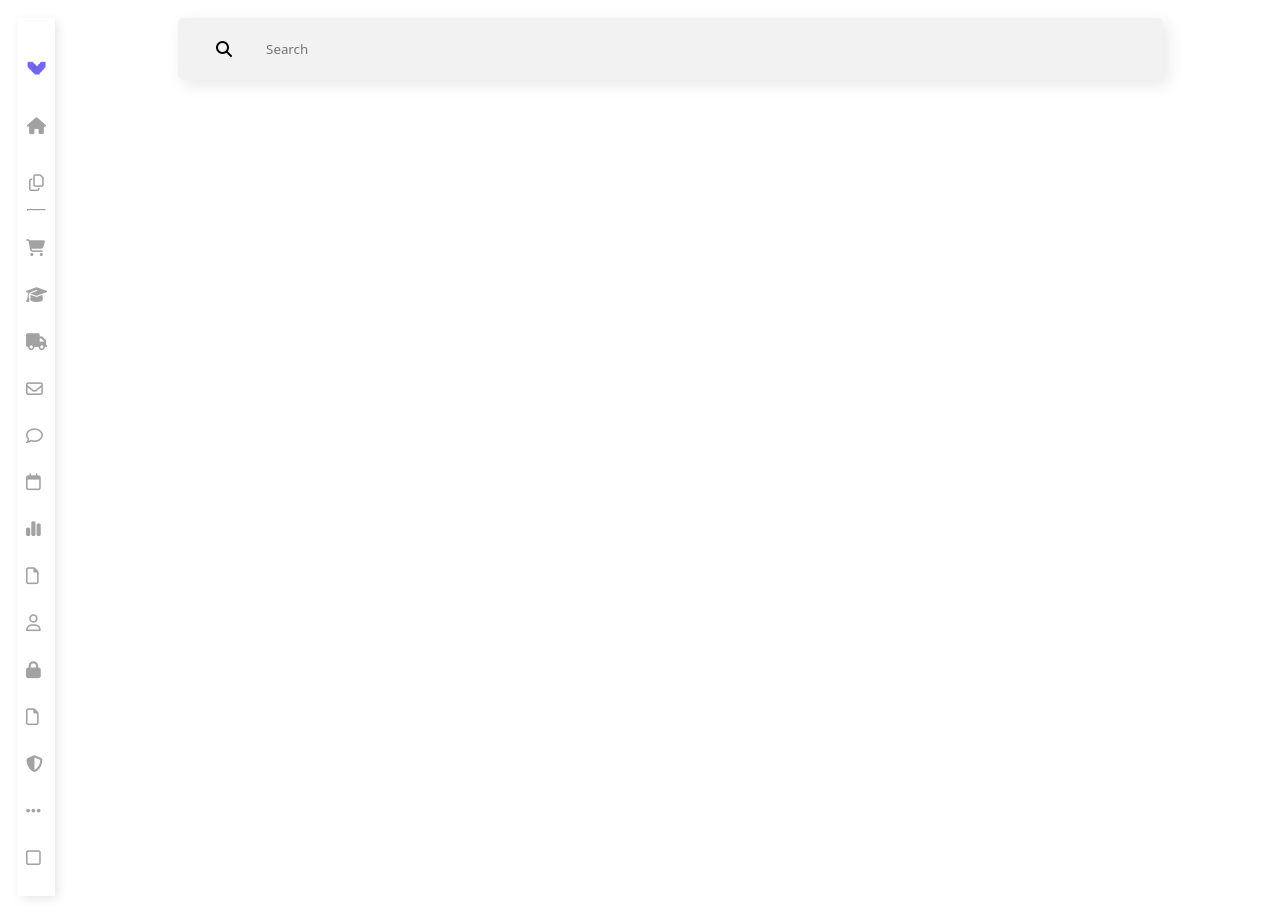
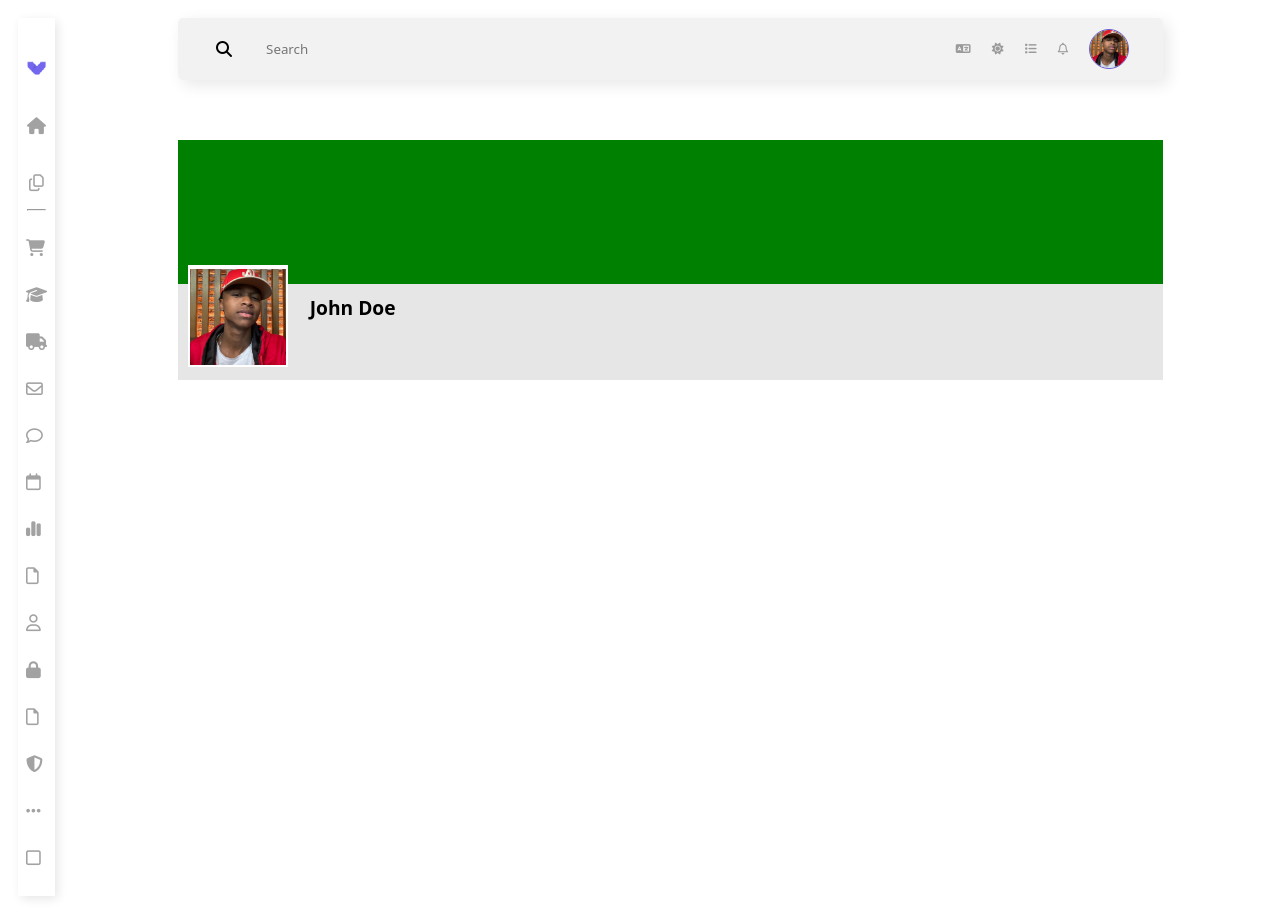
Before and after one commit to Harolin-23/Proyects-Vue, a Vue app in the folder webRiwi/: page / in a window 1280 px wide. Built offline with nearby package versions, Linux system fonts and the light colour scheme.

Commit message:
"Updated vite.js build hook and refactored App.vue with changes to script and template sections"

```diff
--- a/webRiwi/src/App.vue
+++ b/webRiwi/src/App.vue
@@ -1,12 +1,3 @@
-
-
-<script setup lang="ts">
-    import "./global/gen.scss";
-    import Menu from './components/nav-bar/Menu.vue'
-    import Header from './components/header/Header.vue'
-    let count = 0;
-</script>
-
 
 <template>
     <div class="container-web">
@@ -15,11 +6,25 @@
         </div>
         <div class="rigth-sect">
             <Header />
-
+            <ProfileCard
+                nombre="John Doe"
+                imagen="../src/assets/me.jpg"
+            />
         </div>
 
     </div>
 </template>
+
+<script setup lang="ts">
+    import "./global/gen.scss";
+    import Menu from './components/nav-bar/Menu.vue'
+    import Header from './components/header/Header.vue'
+    import ProfileCard from './components/banner-Sesion/Account.vue'
+    let count = 0;
+    components: {
+    ProfileCard
+  }
+</script>
 <style >
 
 </style>
--- /dev/null
+++ b/webRiwi/src/components/banner-Sesion/Account.vue
@@ -0,0 +1,97 @@
+<template>
+  <div class="banner">
+    <div class="banner-fot">
+
+    </div>
+    <div class="profile-card">
+      <div class="profile-image">
+          <img :src="imagen" alt="Profile Image" class="profile-image" />
+      </div>
+     <div class="name-links">
+        <h2>{{ nombre }}</h2>
+     </div>
+
+  </div>
+</div>
+
+</template>
+
+<script lang="ts">
+import { defineComponent, PropType } from 'vue';
+
+export default defineComponent({
+  name: 'ProfileCard',
+  props: {
+    nombre: {
+      type: String as PropType<string>,
+      required: true
+    },
+    imagen: {
+      type: String as PropType<string>,
+      required: true
+    }
+  }
+});
+</script>
+
+<style scoped>
+
+.banner{
+  display: flex;
+  width: 100%;
+  height: 30vh;
+  flex-direction: column;
+  background-color: #e6e6e6;
+  .banner-fot{
+    height: 60%;
+    width: 100%;
+    background-color: green;
+  }
+  .profile-card{
+    width: 100%;
+    height: 30%;
+    display: flex;
+    align-items: center;
+    gap: 1%;
+  }
+
+}
+
+
+.profile-card {
+  display: flex;
+  object-fit: cover;
+  padding: 10px;
+  object-position: center center;
+  border-radius: 8px;
+  text-align: center;
+
+  .name-links{
+    display: flex;
+    flex-direction: column;
+    align-items: start;
+    padding-left: 12px;
+    width: 400px;
+    height: 100%;
+
+  }
+
+
+}
+
+.profile-image {
+  width: 100px;
+  height: 100px;
+  border: 2px solid white;
+  margin-bottom: 10px;
+  left: 0;
+  display: flex;
+
+  justify-content: center;
+}
+
+h2 {
+  font-size: 1.2em;
+  margin: 0;
+}
+</style>
--- a/webRiwi/src/components/header/Header.vue
+++ b/webRiwi/src/components/header/Header.vue
@@ -5,6 +5,15 @@
                 <i class="fa-solid fa-magnifying-glass"></i>
             </div>
             <input type="text" placeholder="Search">
+            <div class="more-account">
+                <i class="fa-solid fa-language"></i>
+                <i class="fa-solid fa-sun"></i>
+                <i class="fa-solid fa-list"></i>
+                <i class="fa-regular fa-bell"></i>
+                <div class="account">
+                    <img src="../../assets/me.jpg" alt="">
+                </div>
+            </div>
         </div>
     </header>
 </template>
@@ -28,7 +37,6 @@ header {
     border-radius: 5px;
     box-shadow:
     0.3em 0.3em 1em rgba(0, 0, 0, 0.096);
-
 }
 
 .container-hed {
@@ -46,7 +54,6 @@ header {
         justify-content: center;
         gap: 12px;
     }
-
     input {
         border: none;
         width: 70%;
@@ -58,15 +65,51 @@ header {
             background-color: rgba(255, 255, 255, 0);
         }
     }
+    .more-account{
+        width: 20%;
+        height: 50px;
+        display: flex;
+        align-items: center;
+        justify-content: space-around;
+
+        font-size: calc(0.1em + 0.8vw);
+        color:rgba(0, 0, 0, 0.363);
+            i{
+                cursor: pointer;
+                transition: 0.5s;
+                &:hover{
+                color: rgb(104,93,215);
+                }
+                &:active{
+                    color: rgb(30, 26, 75);
+                }
+            }
+            .account{
+                transition: 0.5s;
+                width: 40px;
+                height: 40px;
+                border-radius: 100%;
+                border: 1px solid rgb(104,93,215);
+                    &:hover{
+                    transform: scale(1.1);
+
+                    }
+                    img{
+                        width: 100%;
+                        height: 100%;
+                        border-radius: 100%;
+                        object-fit: cover;
+                    }
+            }
+    }
+
+
 }
 
 
 h1 {
     margin: 0;
 }
-
-
-
 nav ul {
     list-style: none;
     padding: 0;
```
Also changed, not shown: webRiwi/src/assets/me.jpg (added).
